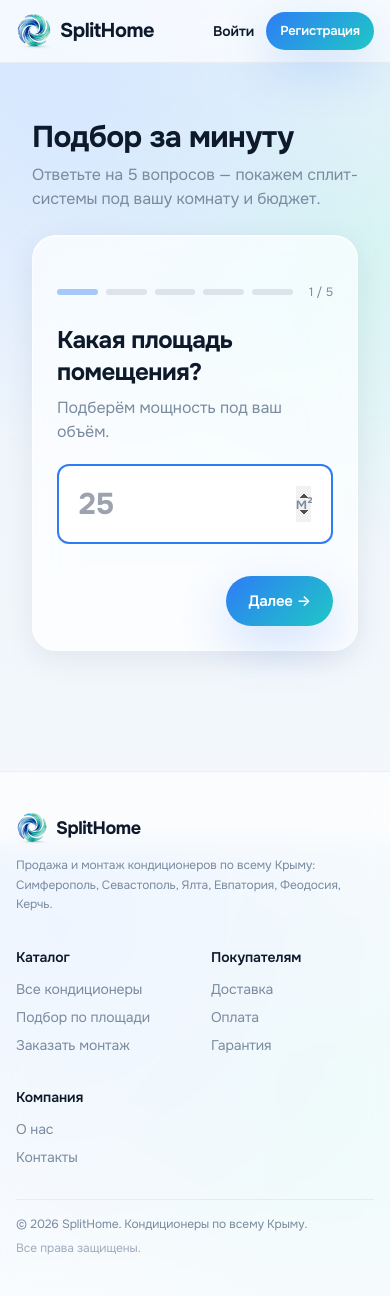
After one commit to flycited2-dotcom/split-shop_claude, a Django app: page /quiz/ in a window 390 px wide. The commit adds this page. Run offline with Django 5.2, Linux system fonts and the light colour scheme; parts of the project's set-up code (start-up, migrations or seed data) failed here and were passed over; some libraries are stand-ins or nearby versions.

Commit message:
feat(leads): quiz wizard for retail product selection
5-step HTMX wizard at /quiz/: area, room type, budget, inverter,
heating. Rule-based BTU calculation (Crimea +35°C profile) selects
3-6 matching products from catalog by articul-BTU regex, optional
title-inverter filter and ric-budget cap, sorted by stock availability.

QuizResult model stores answers, recommended BTU and product IDs.
Optional contact form on result page upgrades the row with name/phone
and sends Telegram notification to the manager.

Header link /selection/ → /quiz/. Old SelectionRequest form remains
accessible directly at /selection/.

```diff
--- a/apps/leads/urls.py
+++ b/apps/leads/urls.py
@@ -5,4 +5,6 @@ urlpatterns = [
     path('quick-order/', views.quick_order_submit, name='quick_order_submit'),
     path('selection/', views.selection_submit, name='selection_submit'),
     path('installation/', views.installation_submit, name='installation_submit'),
+    path('quiz-step/', views.quiz_step, name='quiz_step'),
+    path('quiz-lead/<int:quiz_id>/', views.quiz_lead, name='quiz_lead'),
 ]
--- a/apps/leads/views.py
+++ b/apps/leads/views.py
@@ -7,7 +7,8 @@ from django.conf import settings
 from apps.catalog.models import Product
 from apps.notifications.telegram import send_telegram
 from .forms import QuickOrderForm, SelectionRequestForm, InstallationRequestForm
-from .models import QuickOrder, SelectionRequest, InstallationRequest
+from .models import QuickOrder, SelectionRequest, InstallationRequest, QuizResult
+from . import quiz_logic
 
 
 SUCCESS_HTML = '<p class="text-green-600 font-semibold py-4">✅ Заявка принята! Менеджер свяжется с вами в ближайшее время.</p>'
@@ -162,3 +163,113 @@ def selection_page(request):
 def installation_page(request):
     form = InstallationRequestForm()
     return render(request, 'leads/installation.html', {'form': form})
+
+
+ROOM_OPTIONS = [
+    ('apartment', 'Квартира', '🏠'),
+    ('office', 'Офис', '💼'),
+    ('shop', 'Магазин', '🏪'),
+]
+BUDGET_OPTIONS = [
+    ('30000', 'до 30 000 ₽'),
+    ('50000', 'до 50 000 ₽'),
+    ('80000', 'до 80 000 ₽'),
+    ('0', 'Не важно'),
+]
+
+
+def _quiz_ctx_base(step, post=None):
+    post = post or {}
+    return {
+        'step': step,
+        'area_sqm': post.get('area_sqm', ''),
+        'room_type': post.get('room_type', ''),
+        'budget': post.get('budget', ''),
+        'inverter': post.get('inverter', ''),
+        'heating': post.get('heating', ''),
+        'room_options': ROOM_OPTIONS,
+        'budget_options': BUDGET_OPTIONS,
+    }
+
+
+def quiz_page(request):
+    return render(request, 'leads/quiz.html', _quiz_ctx_base(1))
+
+
+def _quiz_int(value, default=0):
+    try:
+        return int(value)
+    except (TypeError, ValueError):
+        return default
+
+
+@require_POST
+def quiz_step(request):
+    current = _quiz_int(request.POST.get('step'), 1)
+    next_step = current + 1
+    ctx = _quiz_ctx_base(next_step, request.POST)
+
+    if next_step <= 5:
+        return render(request, 'leads/partials/_quiz_step.html', ctx)
+
+    area = max(5, _quiz_int(ctx['area_sqm'], 25))
+    btu = quiz_logic.btu_from_area(area)
+    budget_max = _quiz_int(ctx['budget']) or None
+    needs_inverter = ctx['inverter'] == 'yes'
+    needs_heating = ctx['heating'] == 'yes'
+
+    products = quiz_logic.recommend_products(
+        btu, budget_max=budget_max, needs_inverter=needs_inverter,
+    )
+
+    quiz = QuizResult.objects.create(
+        area_sqm=area,
+        room_type=ctx['room_type'] or 'apartment',
+        budget_max=budget_max,
+        needs_inverter=needs_inverter,
+        needs_heating=needs_heating,
+        recommended_btu=btu,
+        recommended_product_ids=[p.id for p in products],
+    )
+
+    ctx.update({
+        'step': 'result',
+        'btu': btu,
+        'products': products,
+        'quiz_id': quiz.id,
+        'budget_max': budget_max,
+    })
+    return render(request, 'leads/partials/_quiz_step.html', ctx)
+
+
+@require_POST
+def quiz_lead(request, quiz_id):
+    name = request.POST.get('name', '').strip()
+    phone = request.POST.get('phone', '').strip()
+    if not name or not phone:
+        return HttpResponse(
+            '<p class="text-red-500 text-sm py-2">Заполните имя и телефон</p>',
+            status=400,
+        )
+
+    quiz = QuizResult.objects.filter(pk=quiz_id).first()
+    if not quiz:
+        return HttpResponse(
+            '<p class="text-red-500 text-sm py-2">Сессия квиза истекла, начните заново</p>',
+            status=404,
+        )
+
+    quiz.contact_name = name
+    quiz.contact_phone = phone
+    quiz.save(update_fields=['contact_name', 'contact_phone'])
+
+    send_telegram(
+        f'🎯 <b>Quiz: подбор</b>\n'
+        f'👤 {name} | 📞 {phone}\n'
+        f'📐 {quiz.area_sqm} м² | {quiz.get_room_type_display()}\n'
+        f'💰 Бюджет: {f"до {quiz.budget_max:,} ₽".replace(",", " ") if quiz.budget_max else "любой"}\n'
+        f'⚙️ BTU: {quiz.recommended_btu}k · Инвертор: {"да" if quiz.needs_inverter else "нет"} · Обогрев: {"да" if quiz.needs_heating else "нет"}\n'
+        f'🔗 /admin/leads/quizresult/{quiz.id}/'
+    )
+
+    return render(request, 'leads/partials/_quiz_thanks.html', {'name': name})
--- a/splithome/urls.py
+++ b/splithome/urls.py
@@ -38,6 +38,7 @@ urlpatterns = [
     path('leads/', include('apps.leads.urls')),
     path('selection/', views_leads.selection_page, name='selection'),
     path('installation/', views_leads.installation_page, name='installation'),
+    path('quiz/', views_leads.quiz_page, name='quiz'),
     # Static pages
     path('delivery/', TemplateView.as_view(template_name='pages/delivery.html'), name='delivery'),
     path('payment/', TemplateView.as_view(template_name='pages/payment.html'), name='payment'),
--- /dev/null
+++ b/templates/leads/partials/_quiz_step.html
@@ -0,0 +1,193 @@
+{% load static %}
+
+{% if step == 'result' %}
+  {# === Результат подбора === #}
+  <div class="space-y-6">
+    <div class="text-center">
+      <div class="inline-flex items-center gap-2 px-3 py-1 rounded-full bg-accent/10 text-accent text-sm font-semibold mb-3">
+        <span>✓</span> Подбор готов
+      </div>
+      <h2 class="text-2xl sm:text-3xl font-bold mb-2">
+        Рекомендуем кондиционер на <span class="text-accent">{{ btu }} 000 BTU</span>
+      </h2>
+      <p class="text-ink-3 text-sm sm:text-base">
+        Под площадь {{ area_sqm }} м²{% if budget_max %} и бюджет до {{ budget_max }} ₽{% endif %}.
+        {% if inverter == 'yes' %} С тихим инверторным компрессором.{% endif %}
+      </p>
+    </div>
+
+    {% if products %}
+      <div class="grid grid-cols-1 sm:grid-cols-2 gap-4">
+        {% for p in products %}
+          <a href="{% url 'product_detail' p.slug %}" class="block rounded-2xl border border-ink/10 bg-white p-4 hover:border-accent/40 hover:shadow-md transition">
+            <div class="aspect-square bg-surface rounded-xl mb-3 overflow-hidden flex items-center justify-center">
+              {% with img=p.images.first %}
+                {% if img %}
+                  <img src="{{ img.url }}" alt="{{ p.title }}" class="w-full h-full object-contain">
+                {% else %}
+                  <span class="text-ink-3 text-sm">нет фото</span>
+                {% endif %}
+              {% endwith %}
+            </div>
+            <div class="text-xs text-ink-3 mb-1">{{ p.brand.title|default:"" }}</div>
+            <div class="font-semibold text-sm leading-snug mb-2 line-clamp-2">{{ p.title }}</div>
+            {% if p.ric %}
+              <div class="text-lg font-bold text-accent">{{ p.ric|floatformat:0 }} ₽</div>
+            {% else %}
+              <div class="text-sm text-ink-3">Цена по запросу</div>
+            {% endif %}
+          </a>
+        {% endfor %}
+      </div>
+    {% else %}
+      <div class="p-6 rounded-xl bg-amber-50 text-amber-900 text-sm">
+        Под ваши параметры точных моделей не нашлось в наличии. Оставьте заявку — менеджер подберёт варианты вручную.
+      </div>
+    {% endif %}
+
+    <div class="rounded-2xl border border-accent/30 bg-gradient-to-br from-accent/5 to-teal/5 p-5 sm:p-6">
+      <div class="font-semibold text-lg mb-1">Хотите консультацию?</div>
+      <p class="text-ink-3 text-sm mb-4">Перезвоним за 15 минут, расскажем про модели, доставку и монтаж.</p>
+      <form hx-post="{% url 'quiz_lead' quiz_id %}" hx-target="#quiz-content" hx-swap="innerHTML" class="grid grid-cols-1 sm:grid-cols-2 gap-3">
+        {% csrf_token %}
+        <input type="text" name="name" required placeholder="Имя"
+               class="px-4 py-3 rounded-xl bg-white border border-ink/10 focus:border-accent focus:outline-none text-sm">
+        <input type="tel" name="phone" required placeholder="+7 (___) ___-__-__"
+               class="px-4 py-3 rounded-xl bg-white border border-ink/10 focus:border-accent focus:outline-none text-sm">
+        <button type="submit" class="sm:col-span-2 btn btn-primary justify-center">
+          Жду звонок
+        </button>
+      </form>
+    </div>
+
+    <div class="text-center pt-2">
+      <a href="{% url 'quiz' %}" class="text-sm text-ink-3 hover:text-accent transition">↻ Пройти заново</a>
+    </div>
+  </div>
+
+{% else %}
+  {# === Шаги 1-5 wizard === #}
+  <form hx-post="{% url 'quiz_step' %}" hx-target="#quiz-content" hx-swap="innerHTML" class="space-y-6">
+    {% csrf_token %}
+    <input type="hidden" name="step" value="{{ step }}">
+    {% if step != 1 %}<input type="hidden" name="area_sqm" value="{{ area_sqm }}">{% endif %}
+    {% if step != 2 %}<input type="hidden" name="room_type" value="{{ room_type }}">{% endif %}
+    {% if step != 3 %}<input type="hidden" name="budget" value="{{ budget }}">{% endif %}
+    {% if step != 4 %}<input type="hidden" name="inverter" value="{{ inverter }}">{% endif %}
+    {% if step != 5 %}<input type="hidden" name="heating" value="{{ heating }}">{% endif %}
+
+    {# progress bar #}
+    <div class="flex items-center gap-2">
+      {% for i in "12345"|make_list %}
+        {% if forloop.counter < step %}
+          <div class="h-1.5 rounded-full flex-1 bg-accent"></div>
+        {% elif forloop.counter == step %}
+          <div class="h-1.5 rounded-full flex-1 bg-accent/40"></div>
+        {% else %}
+          <div class="h-1.5 rounded-full flex-1 bg-ink/10"></div>
+        {% endif %}
+      {% endfor %}
+      <span class="text-xs sm:text-sm text-ink-3 ml-2 whitespace-nowrap">{{ step }} / 5</span>
+    </div>
+
+    {% if step == 1 %}
+      <div>
+        <h2 class="text-2xl sm:text-3xl font-bold mb-2">Какая площадь помещения?</h2>
+        <p class="text-ink-3 mb-5">Подберём мощность под ваш объём.</p>
+        <div class="relative">
+          <input type="number" name="area_sqm" min="5" max="200" required
+                 value="{{ area_sqm|default:'' }}"
+                 placeholder="25" autofocus
+                 class="w-full text-3xl font-bold px-5 py-5 rounded-xl bg-white border-2 border-ink/10 focus:border-accent focus:outline-none">
+          <span class="absolute right-5 top-1/2 -translate-y-1/2 text-ink-3 font-medium">м²</span>
+        </div>
+      </div>
+
+    {% elif step == 2 %}
+      <div>
+        <h2 class="text-2xl sm:text-3xl font-bold mb-2">Где будет работать?</h2>
+        <p class="text-ink-3 mb-5">Это влияет на режим нагрузки.</p>
+        <div class="grid grid-cols-1 sm:grid-cols-3 gap-3">
+          {% for v, label, emoji in room_options %}
+            <label class="relative cursor-pointer block">
+              <input type="radio" name="room_type" value="{{ v }}" required class="peer sr-only" {% if room_type == v %}checked{% endif %}>
+              <div class="rounded-2xl border-2 border-ink/10 bg-white p-5 peer-checked:border-accent peer-checked:bg-accent/5 hover:border-accent/40 transition text-center">
+                <div class="text-4xl mb-2">{{ emoji }}</div>
+                <div class="font-semibold">{{ label }}</div>
+              </div>
+            </label>
+          {% endfor %}
+        </div>
+      </div>
+
+    {% elif step == 3 %}
+      <div>
+        <h2 class="text-2xl sm:text-3xl font-bold mb-2">Какой бюджет?</h2>
+        <p class="text-ink-3 mb-5">За одну сплит-систему (без монтажа).</p>
+        <div class="grid grid-cols-2 gap-3">
+          {% for v, label in budget_options %}
+            <label class="relative cursor-pointer block">
+              <input type="radio" name="budget" value="{{ v }}" required class="peer sr-only" {% if budget == v %}checked{% endif %}>
+              <div class="rounded-2xl border-2 border-ink/10 bg-white p-4 peer-checked:border-accent peer-checked:bg-accent/5 hover:border-accent/40 transition text-center font-semibold">
+                {{ label }}
+              </div>
+            </label>
+          {% endfor %}
+        </div>
+      </div>
+
+    {% elif step == 4 %}
+      <div>
+        <h2 class="text-2xl sm:text-3xl font-bold mb-2">Тихий и экономичный?</h2>
+        <p class="text-ink-3 mb-5">Инвертор работает тише и тратит на 30–40% меньше электричества — но стоит дороже.</p>
+        <div class="grid grid-cols-1 sm:grid-cols-2 gap-3">
+          <label class="relative cursor-pointer block">
+            <input type="radio" name="inverter" value="yes" required class="peer sr-only" {% if inverter == 'yes' %}checked{% endif %}>
+            <div class="rounded-2xl border-2 border-ink/10 bg-white p-5 peer-checked:border-accent peer-checked:bg-accent/5 hover:border-accent/40 transition">
+              <div class="text-2xl mb-1">🌬️</div>
+              <div class="font-semibold mb-1">Инвертор</div>
+              <div class="text-sm text-ink-3">Тихий, экономный, точная температура</div>
+            </div>
+          </label>
+          <label class="relative cursor-pointer block">
+            <input type="radio" name="inverter" value="no" required class="peer sr-only" {% if inverter == 'no' %}checked{% endif %}>
+            <div class="rounded-2xl border-2 border-ink/10 bg-white p-5 peer-checked:border-accent peer-checked:bg-accent/5 hover:border-accent/40 transition">
+              <div class="text-2xl mb-1">💰</div>
+              <div class="font-semibold mb-1">Не важно, дешевле</div>
+              <div class="text-sm text-ink-3">Обычный он-офф компрессор</div>
+            </div>
+          </label>
+        </div>
+      </div>
+
+    {% elif step == 5 %}
+      <div>
+        <h2 class="text-2xl sm:text-3xl font-bold mb-2">Нужен прогрев зимой?</h2>
+        <p class="text-ink-3 mb-5">Тепловой насос греет помещение до −7…−15 °C — нужен для межсезонья.</p>
+        <div class="grid grid-cols-1 sm:grid-cols-2 gap-3">
+          <label class="relative cursor-pointer block">
+            <input type="radio" name="heating" value="yes" required class="peer sr-only" {% if heating == 'yes' %}checked{% endif %}>
+            <div class="rounded-2xl border-2 border-ink/10 bg-white p-5 peer-checked:border-accent peer-checked:bg-accent/5 hover:border-accent/40 transition">
+              <div class="text-2xl mb-1">🔥</div>
+              <div class="font-semibold">Да, и греть тоже</div>
+            </div>
+          </label>
+          <label class="relative cursor-pointer block">
+            <input type="radio" name="heating" value="no" required class="peer sr-only" {% if heating == 'no' %}checked{% endif %}>
+            <div class="rounded-2xl border-2 border-ink/10 bg-white p-5 peer-checked:border-accent peer-checked:bg-accent/5 hover:border-accent/40 transition">
+              <div class="text-2xl mb-1">❄️</div>
+              <div class="font-semibold">Только охлаждение</div>
+            </div>
+          </label>
+        </div>
+      </div>
+    {% endif %}
+
+    <div class="flex items-center justify-between gap-3 pt-2">
+      <span class="text-sm text-ink-3 hidden sm:inline">{{ step }} из 5</span>
+      <button type="submit" class="btn btn-primary ml-auto">
+        {% if step == 5 %}Показать подбор{% else %}Далее →{% endif %}
+      </button>
+    </div>
+  </form>
+{% endif %}
--- /dev/null
+++ b/templates/leads/quiz.html
@@ -0,0 +1,15 @@
+{% extends "base.html" %}
+{% block title %}Подбор кондиционера за минуту — SplitHome{% endblock %}
+{% block content %}
+<div class="max-w-2xl mx-auto py-6 sm:py-10 px-4">
+  <div class="mb-6 sm:mb-8">
+    <h1 class="text-3xl sm:text-4xl font-bold mb-2">Подбор за минуту</h1>
+    <p class="text-ink-3">Ответьте на 5 вопросов — покажем сплит-системы под вашу комнату и бюджет.</p>
+  </div>
+  <div class="glass p-6 sm:p-8">
+    <div id="quiz-content">
+      {% include "leads/partials/_quiz_step.html" %}
+    </div>
+  </div>
+</div>
+{% endblock %}
--- a/templates/partials/header.html
+++ b/templates/partials/header.html
@@ -8,7 +8,7 @@
     </a>
     <nav class="hidden md:flex items-center gap-6 text-sm font-semibold text-ink-2">
       <a href="/catalog/" class="hover:text-accent transition">Каталог</a>
-      <a href="/selection/" class="hover:text-accent transition">Подбор</a>
+      <a href="/quiz/" class="hover:text-accent transition">Подбор</a>
       <a href="/installation/" class="hover:text-accent transition">Монтаж</a>
       <a href="/delivery/" class="hover:text-accent transition">Доставка</a>
       <a href="/contacts/" class="hover:text-accent transition">Контакты</a>
```
Also changed, not shown: apps/leads/admin.py (+9 -1 lines), apps/leads/models.py (+28 -0 lines), apps/leads/quiz_logic.py (added, +41 -0 lines), templates/leads/partials/_quiz_thanks.html (added, +9 -0 lines), apps/leads/migrations/0002_quizresult.py (added).
